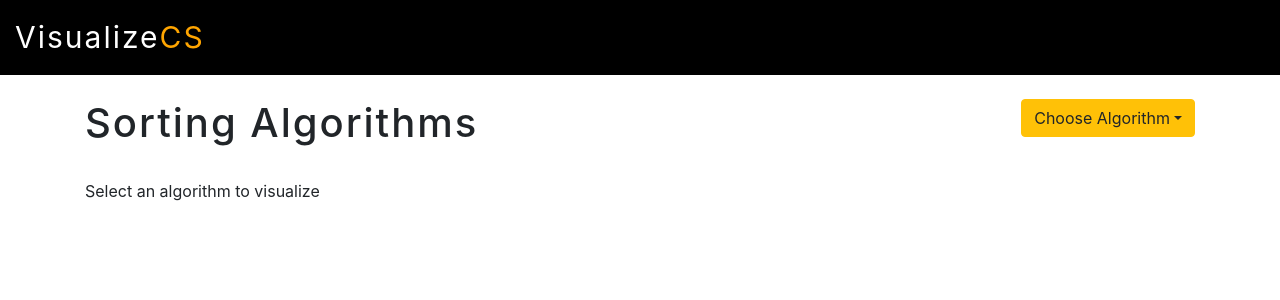
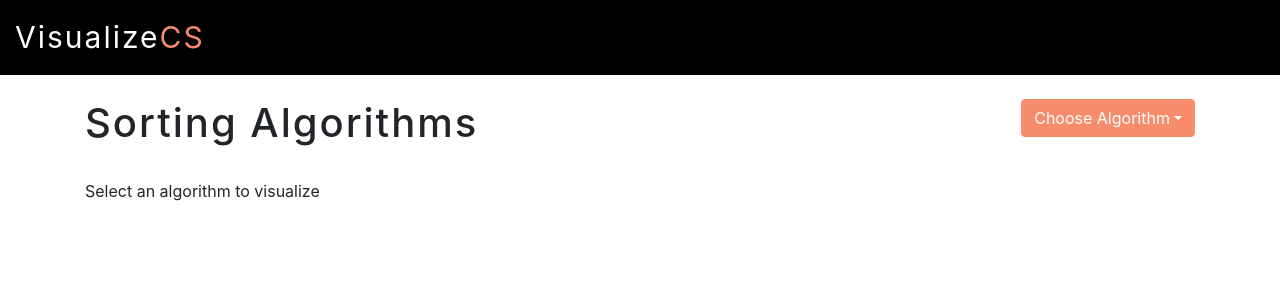
Before and after one commit to dwaro/VisualizeCS, a React (Create React App) app in the folder client/: page / in a window 1280 px wide. Shown: the top 300 px of the page. Built offline with nearby package versions, Linux system fonts and the light colour scheme.

Commit message:
update color

```diff
--- a/client/src/components/dropdown/Dropdown.js
+++ b/client/src/components/dropdown/Dropdown.js
@@ -5,7 +5,7 @@ const Dropdown = (props) => {
   let keyCounter = 0;
   return (
     <DD>
-      <DD.Toggle variant="warning" id="DD-basic">
+      <DD.Toggle variant="secondary" id="DD-basic">
         {props.algorithm}
       </DD.Toggle>
       <DD.Menu>
--- a/client/src/styling/index.sass
+++ b/client/src/styling/index.sass
@@ -11,7 +11,7 @@
     letter-spacing: 2px
 
 #CS
-    color: orange
+    color: rgb(247, 140, 108)
 
 h1
     letter-spacing: 2px
@@ -23,3 +23,8 @@ h1
 
 .cLUmKH
     overflow: hidden !important
+
+#DD-basic
+    background-color: rgb(247, 140, 108)
+    color: white
+    border-color: rgb(247, 140, 108)
```
Also changed, not shown: client/src/styling/index.css, 1 other file (tests, documents, lock files or other folders).
